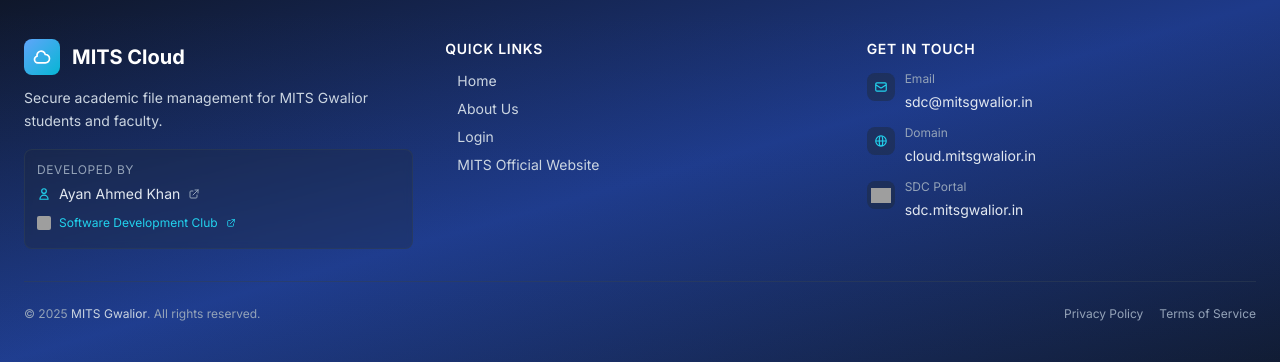
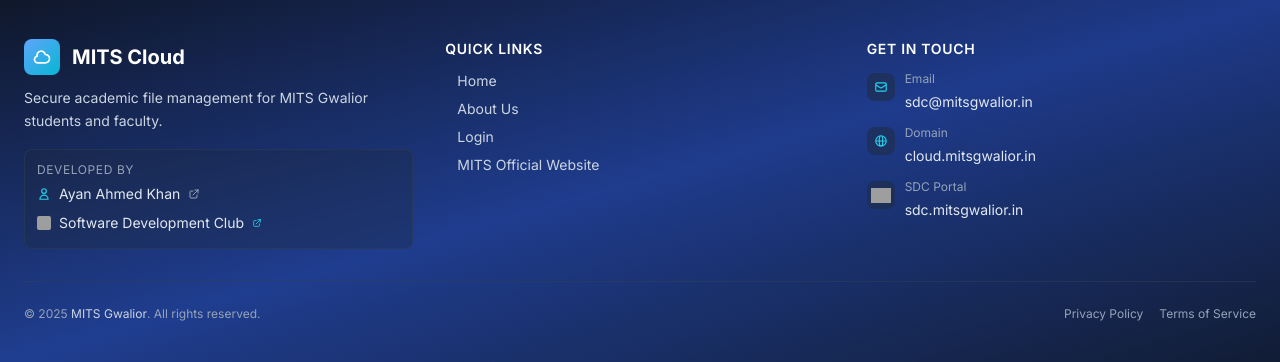
Before and after one commit to AyanAhmedKhan/MITS-Cloudy, a Django app: page / in a window 1280 px wide. Shown: the part 4320-4682 px from the top of the page. Run offline with Django 4.2, Linux system fonts and the light colour scheme; data comes from the database, SQL or seed files in the repository; some libraries are stand-ins or nearby versions; grey boxes are pictures that could not be loaded.

Commit message:
text style

```diff
--- a/templates/core/landing.html
+++ b/templates/core/landing.html
@@ -550,7 +550,7 @@
             <a href="https://sdc.mitsgwalior.in/" target="_blank" rel="noopener noreferrer"
     class="inline-flex items-center gap-2 text-xs text-cyan-400 hover:text-cyan-300 transition-colors duration-200">
     <img src="https://i.ibb.co/x8B6qgL4/sdc-logo.png" alt="SDC Logo" class="w-3.5 h-3.5 rounded-sm">
-    <span>Software Development Club</span>
+    <span class="text-slate-200 text-sm font-medium group-hover:text-cyan-400 transition-colors duration-200">Software Development Club</span>
     <svg class="w-2.5 h-2.5" fill="none" stroke="currentColor" viewBox="0 0 24 24">
       <path stroke-linecap="round" stroke-linejoin="round" stroke-width="2"
         d="M10 6H6a2 2 0 00-2 2v10a2 2 0 002 2h10a2 2 0 002-2v-4M14 4h6m0 0v6m0-6L10 14"></path>
```
